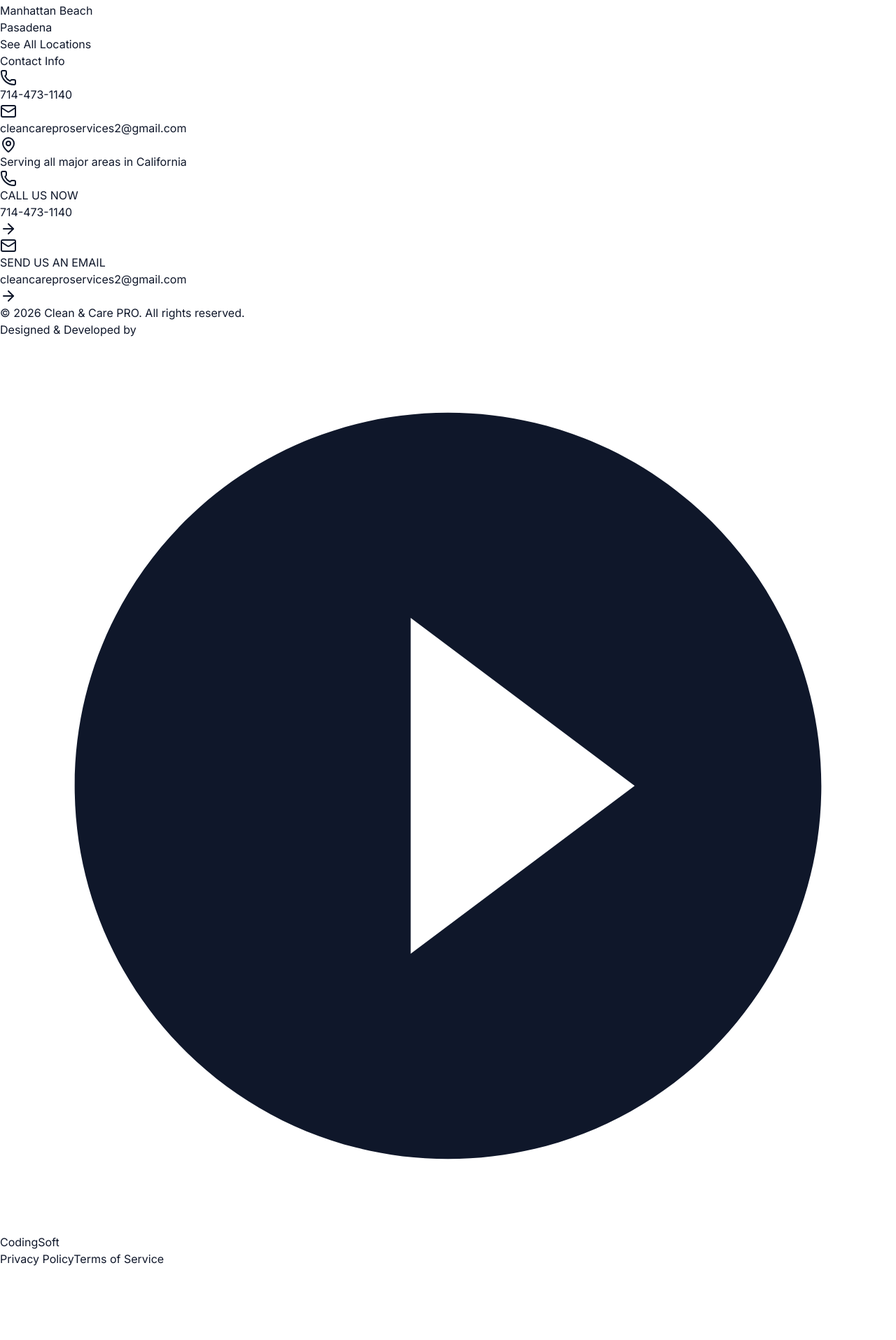
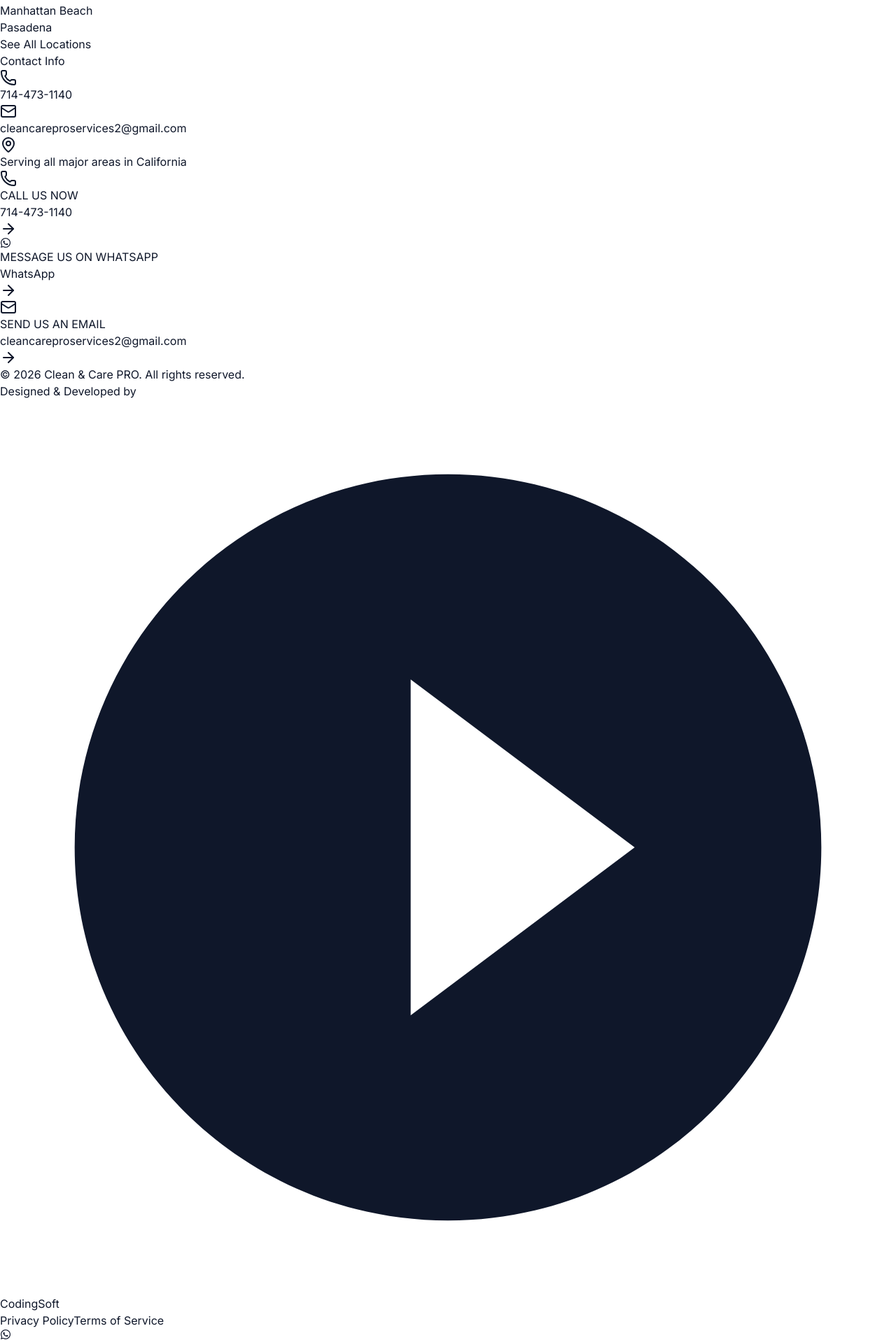
Before and after one commit to oymg81/karina-cleaning-website, a React (Vite) app in the folder frontend/: page / in a window 1280 px wide. Shown: the part 6233-8148 px from the top of the page at 70% size. Before the commit the page ends 8044 px from the top, so only its background shows below. Built offline with nearby package versions, Linux system fonts and the light colour scheme.

Commit message:
add whatsapp

```diff
--- a/frontend/src/App.tsx
+++ b/frontend/src/App.tsx
@@ -6,6 +6,7 @@ import Services from './components/Services';
 import About from './components/About';
 import CtaSection from './components/CtaSection';
 import Footer from './components/Footer';
+import WhatsAppFloatingButton from './components/WhatsAppFloatingButton';
 
 function App() {
   return (
@@ -21,6 +22,8 @@ function App() {
       </main>
 
       <Footer />
+
+      <WhatsAppFloatingButton />
     </div>
   );
 }
--- a/frontend/src/components/Footer.tsx
+++ b/frontend/src/components/Footer.tsx
@@ -1,6 +1,6 @@
 import React from 'react';
 import { Phone, Mail, MapPin, ArrowRight } from 'lucide-react';
-import { FaFacebookF, FaInstagram, FaTiktok } from 'react-icons/fa';
+import { FaFacebookF, FaInstagram, FaTiktok, FaWhatsapp } from 'react-icons/fa';
 import { useLanguage } from '../LanguageContext';
 
 const locations = [
@@ -136,7 +136,7 @@ const Footer: React.FC = () => {
         </div>
 
         {/* Premium Bottom Contact Cards */}
-        <div className="mt-16 grid grid-cols-1 md:grid-cols-2 gap-6">
+        <div className="mt-16 grid grid-cols-1 lg:grid-cols-3 gap-6">
           <a
             href="tel:7144731140"
             className="group rounded-3xl bg-green-500 px-8 py-7 flex items-center justify-between shadow-sm hover:shadow-md transition-all"
@@ -152,6 +152,32 @@ const Footer: React.FC = () => {
                 </p>
                 <p className="mt-2 text-2xl font-bold text-white">
                   714-473-1140
+                </p>
+              </div>
+            </div>
+
+            <div className="flex h-12 w-12 items-center justify-center rounded-2xl bg-white text-green-600 group-hover:translate-x-1 transition-transform shrink-0">
+              <ArrowRight className="h-5 w-5" />
+            </div>
+          </a>
+
+          <a
+            href="https://wa.me/message/NZGNL4QE5S6OD1"
+            target="_blank"
+            rel="noopener noreferrer"
+            className="group rounded-3xl bg-[#25D366] px-8 py-7 flex items-center justify-between shadow-sm hover:shadow-md transition-all"
+          >
+            <div className="flex items-center gap-5">
+              <div className="flex h-14 w-14 items-center justify-center rounded-2xl bg-white/20 shrink-0">
+                <FaWhatsapp className="h-7 w-7 text-white" />
+              </div>
+
+              <div className="text-left">
+                <p className="text-sm font-bold uppercase tracking-widest text-white/80">
+                  {t.footer.messageUsWhatsApp}
+                </p>
+                <p className="mt-2 text-2xl font-bold text-white">
+                  WhatsApp
                 </p>
               </div>
             </div>
--- /dev/null
+++ b/frontend/src/components/WhatsAppFloatingButton.tsx
@@ -0,0 +1,20 @@
+import React from 'react';
+import { FaWhatsapp } from 'react-icons/fa';
+
+const WHATSAPP_URL = 'https://wa.me/message/NZGNL4QE5S6OD1';
+
+const WhatsAppFloatingButton: React.FC = () => {
+  return (
+    <a
+      href={WHATSAPP_URL}
+      target="_blank"
+      rel="noopener noreferrer"
+      aria-label="Chat with Clean & Care PRO on WhatsApp"
+      className="fixed bottom-5 right-5 sm:bottom-6 sm:right-6 z-50 flex h-14 w-14 items-center justify-center rounded-full bg-[#25D366] text-white shadow-xl transition-all duration-200 hover:scale-110 hover:bg-[#20ba5a] focus:outline-none focus:ring-2 focus:ring-green-400 focus:ring-offset-2"
+    >
+      <FaWhatsapp className="h-8 w-8" aria-hidden="true" />
+    </a>
+  );
+};
+
+export default WhatsAppFloatingButton;
--- a/frontend/src/translations.ts
+++ b/frontend/src/translations.ts
@@ -293,6 +293,7 @@ export const translations = {
       developedBy: 'Designed & Developed by',
       callUsNow: 'CALL US NOW',
       sendUsEmail: 'SEND US AN EMAIL',
+      messageUsWhatsApp: 'MESSAGE US ON WHATSAPP',
       servingAreas: 'Serving all major areas in California',
       privacyPolicy: 'Privacy Policy',
       termsOfService: 'Terms of Service',
@@ -591,6 +592,7 @@ export const translations = {
       developedBy: 'Diseñado y desarrollado por',
       callUsNow: 'LLÁMENOS AHORA',
       sendUsEmail: 'ENVÍENOS UN EMAIL',
+      messageUsWhatsApp: 'ENVÍENOS UN WHATSAPP',
       servingAreas: 'Sirviendo todas las áreas principales de California',
       privacyPolicy: 'Política de Privacidad',
       termsOfService: 'Términos de Servicio',
```
